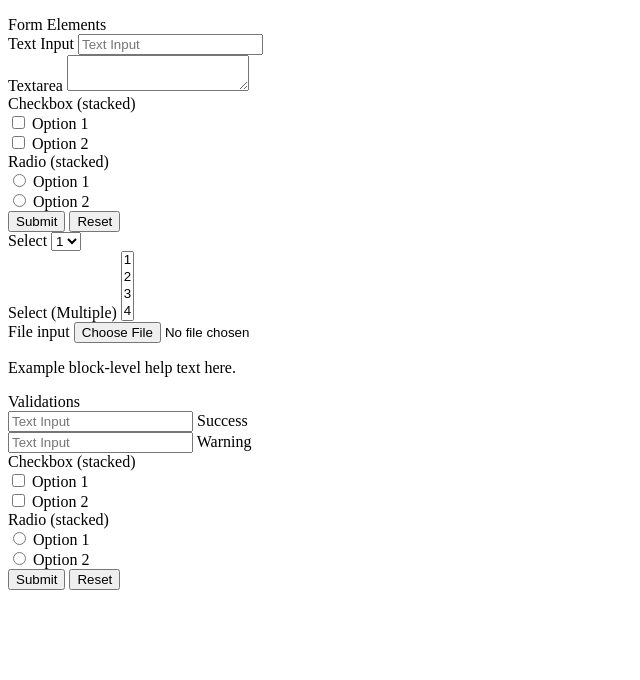
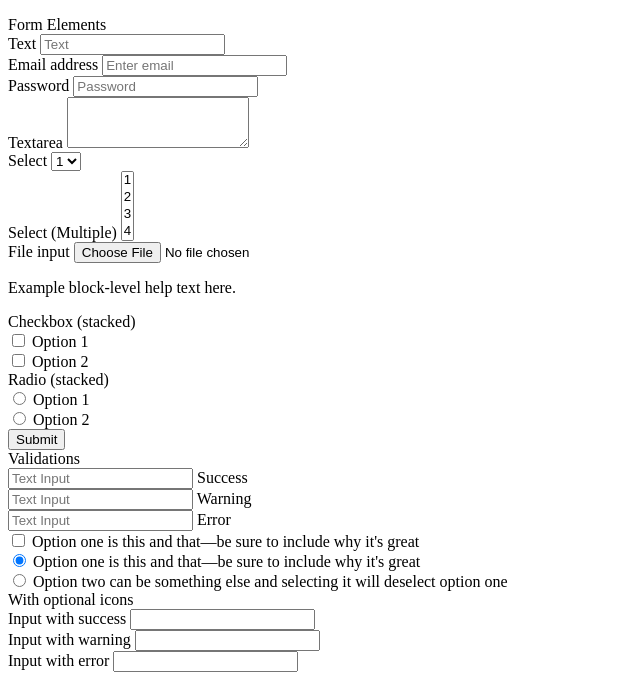
Before and after one commit to dhanyalvian/MinimAlis, a PHP site: template application/views/forms/basic_forms_view.php in a window 1280 px wide. Shown: the part 169-849 px from the top of the page, without its empty margins (0-640 px from the left). Before the commit the page ends 759 px from the top, so only its background shows below. Run offline with PHP 8.4, Linux system fonts and the light colour scheme; the template is opened without the code that fills it, so the values that code supplies are empty.

Commit message:
- form basics (done)

```diff
--- a/application/views/forms/basic_forms_view.php
+++ b/application/views/forms/basic_forms_view.php
@@ -1,22 +1,58 @@
 <div class="row-panel">
-    <div class="col-md-12 heading_title">
+    <div class="heading_title">
         Form Elements
     </div>
 
-    <div class="col-md-6 panel-left">
-        <form role="form">
+    <form role="form" action="#">
         <div class="form-group">
-                <label for="textInput">Text Input</label>
-                <input type="text" class="form-control" id="textInput" placeholder="Text Input" />
+            <label for="input-text">Text</label>
+            <input type="email" class="form-control" id="input-text" placeholder="Text" />
         </div>
 
         <div class="form-group">
-                <label for="textArea">Textarea</label>
-                <textarea class="form-control" id="textArea"></textarea>
+            <label for="input-email">Email address</label>
+            <input type="email" class="form-control" id="input-email" placeholder="Enter email" />
         </div>
 
-            <div class="row">
-                <div class="col-lg-6">
+        <div class="form-group">
+            <label for="input-password">Password</label>
+            <input type="password" class="form-control" id="input-password" placeholder="Password" />
+        </div>
+
+        <div class="form-group">
+            <label for="textarea">Textarea</label>
+            <textarea class="form-control" id="textarea" rows="3"></textarea>
+        </div>
+
+        <div class="form-group">
+            <label for="input-select">Select</label>
+            <select class="form-control" id="input-select">
+                <option>1</option>
+                <option>2</option>
+                <option>3</option>
+                <option>4</option>
+                <option>5</option>
+            </select>
+        </div>
+
+        <div class="form-group">
+            <label for="input-select-multiple">Select (Multiple)</label>
+            <select multiple class="form-control" id="input-select-multiple">
+                <option>1</option>
+                <option>2</option>
+                <option>3</option>
+                <option>4</option>
+                <option>5</option>
+            </select>
+        </div>
+
+        <div class="form-group">
+            <label for="input-file">File input</label>
+            <input type="file" id="input-file">
+            <p class="help-block">Example block-level help text here.</p>
+        </div>
+
+        <div class="row-panel">
             <label>Checkbox (stacked)</label>
             <div class="checkbox">
                 <label><input type="checkbox" /> Option 1</label>
@@ -26,7 +62,7 @@
             </div>
         </div>
 
-                <div class="col-lg-6">
+        <div class="row-panel">
             <label>Radio (stacked)</label>
             <div class="radio">
                 <label><input type="radio" name="radio" /> Option 1</label>
@@ -35,61 +71,18 @@
                 <label><input type="radio" name="radio" /> Option 2</label>
             </div>
         </div>
-            </div>
 
-            <div class="btn-group">
-                <button class="btn btn-default btn-sm" type="button">
-                    Submit
-                </button>
-
-                <button class="btn btn-default btn-sm" type="reset">
-                    Reset
-                </button>
+        <div class="row-panel btn-theme">
+            <button type="submit" class="btn btn-default btn-sm">Submit</button>
         </div>
     </form>
 </div>
 
-    <div class="col-md-6 panel-right">
-        <form role="form">
-            <div class="form-group">
-                <label for="select">Select</label>
-                <select class="form-control" id="select">
-                    <option>1</option>
-                    <option>2</option>
-                    <option>3</option>
-                    <option>4</option>
-                    <option>5</option>
-                </select>
-            </div>
-
-            <div class="form-group">
-                <label for="selectMultiple">Select (Multiple)</label>
-                <select multiple class="form-control" id="selectMultiple">
-                    <option>1</option>
-                    <option>2</option>
-                    <option>3</option>
-                    <option>4</option>
-                    <option>5</option>
-                </select>
-            </div>
-
-            <div class="form-group">
-                <label for="exampleInputFile">File input</label>
-                <input type="file" id="exampleInputFile" />
-                <p class="help-block">Example block-level help text here.</p>
-            </div>
-        </form>
-    </div>
-
-    <div class="clearfix"></div>
-</div>
-
 <div class="row-panel">
-    <div class="col-md-12 heading_title">
+    <div class="heading_title">
         Validations
     </div>
 
-    <div class="col-md-6 panel-left">
     <form role="form">
         <div class="form-group has-success">
             <input type="text" class="form-control" id="textInput" placeholder="Text Input" />
@@ -101,39 +94,59 @@
             <span class="help-block">Warning</span>
         </div>
 
-            <div class="row">
-                <div class="col-lg-6">
-                    <label>Checkbox (stacked)</label>
-                    <div class="checkbox">
-                        <label><input type="checkbox" /> Option 1</label>
+        <div class="form-group has-error">
+            <input type="text" class="form-control" id="textInput" placeholder="Text Input" />
+            <span class="help-block">Error</span>
         </div>
-                    <div class="checkbox">
-                        <label><input type="checkbox" /> Option 2</label>
+
+        <div class="has-error">
+            <div class="radio">
+                <label class="checkbox">
+                    <input type="checkbox" id="checkboxError" value="option1">
+                    Option one is this and that&mdash;be sure to include why it's great
+                </label>
             </div>
         </div>
 
-                <div class="col-lg-6">
-                    <label>Radio (stacked)</label>
+        <div class="has-success">
             <div class="radio">
-                        <label><input type="radio" name="radio" /> Option 1</label>
+                <label>
+                    <input type="radio" name="optionsRadios" id="radiosSuccess1" value="option1" checked>
+                    Option one is this and that&mdash;be sure to include why it's great
+                </label>
             </div>
             <div class="radio">
-                        <label><input type="radio" name="radio" /> Option 2</label>
+                <label>
+                    <input type="radio" name="optionsRadios" id="radiosSuccess2" value="option2">
+                    Option two can be something else and selecting it will deselect option one
+                </label>
             </div>
-                </div>
-            </div>
-
-            <div class="btn-group">
-                <button class="btn btn-default btn-sm" type="button">
-                    Submit
-                </button>
-
-                <button class="btn btn-default btn-sm" type="reset">
-                    Reset
-                </button>
         </div>
     </form>
 </div>
 
-    <div class="clearfix"></div>
+<div class="row-panel">
+    <div class="heading_title">
+        With optional icons
     </div>
+
+    <form role="form">
+        <div class="form-group has-success has-feedback">
+            <label class="control-label" for="inputSuccess2">Input with success</label>
+            <input type="text" class="form-control" id="inputSuccess2">
+            <span class="glyphicon glyphicon-ok form-control-feedback"></span>
+        </div>
+
+        <div class="form-group has-warning has-feedback">
+            <label class="control-label" for="inputWarning2">Input with warning</label>
+            <input type="text" class="form-control" id="inputWarning2">
+            <span class="glyphicon glyphicon-warning-sign form-control-feedback"></span>
+        </div>
+
+        <div class="form-group has-error has-feedback">
+            <label class="control-label" for="inputError2">Input with error</label>
+            <input type="text" class="form-control" id="inputError2">
+            <span class="glyphicon glyphicon-remove form-control-feedback"></span>
+        </div>
+    </form>
+</div>
```
Also changed, not shown: assets/css/styles.css (+15 -0 lines). Lines whose indentation alone changed are shown as unchanged.
